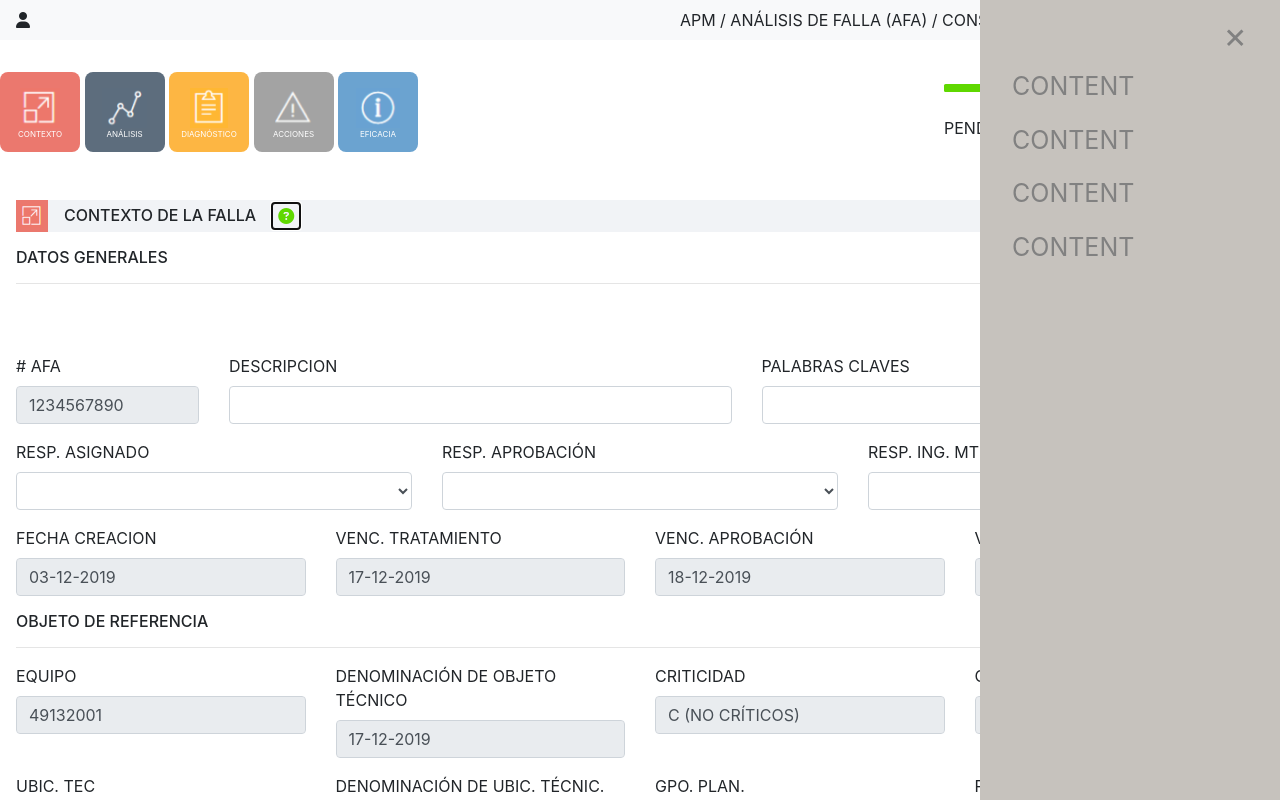
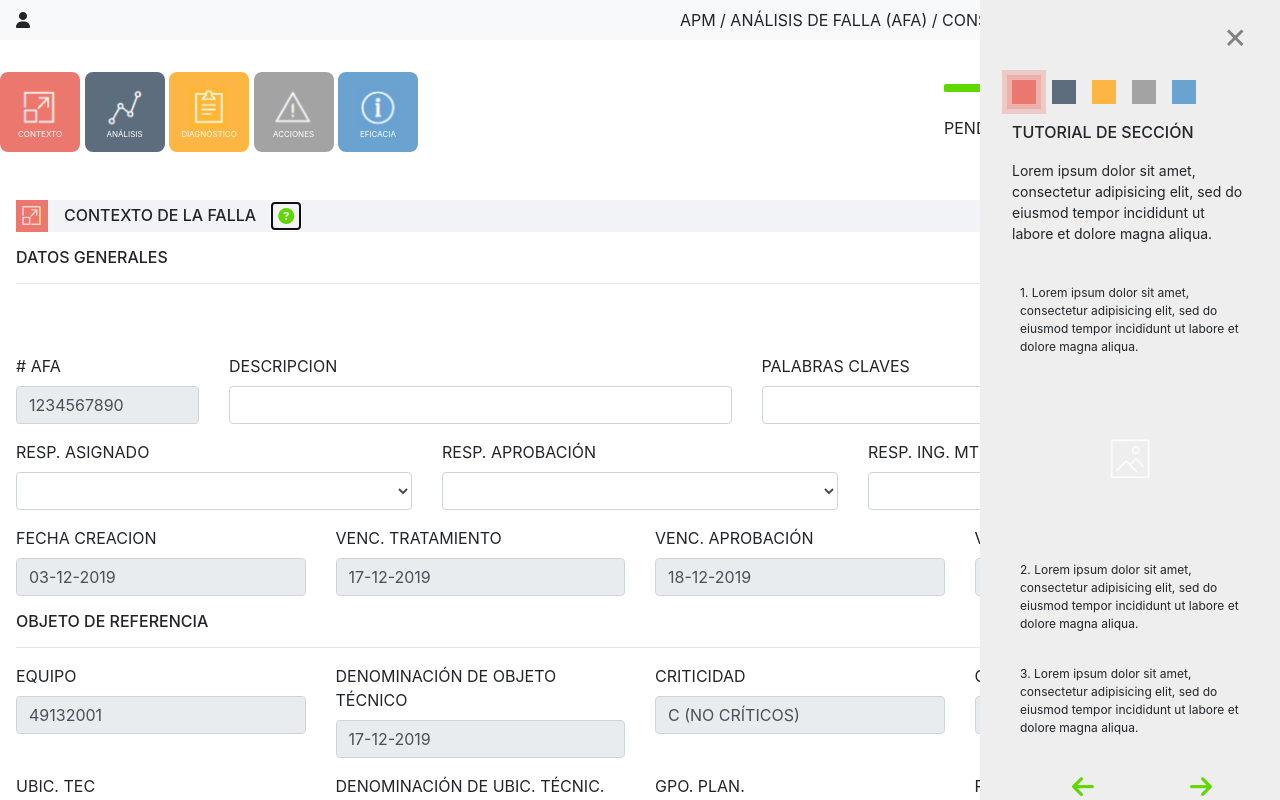
Before and after one commit to ProyectoIntegrador2018/wild-cats, a website: page public/index.html in a window 1280 px wide. Both pictures are taken after a click on the button 286 px from the left and 216 px from the top of the page. Shown: the top 800 px of the page. Drawn offline with nearby package versions, Linux system fonts and the light colour scheme; some packages are replaced by stand-ins of ours.

Commit message:
tutorial base

```diff
--- a/public/_sidebar.html
+++ b/public/_sidebar.html
@@ -2,18 +2,40 @@
 
 <div id="mySidenav" class="sidenav">
         <a href="javascript:void(0)" class="closebtn" onclick="closeNav()">&times;</a>
-        <a href="#">CONTENT</a>
-        <a href="#">CONTENT</a>
-        <a href="#">CONTENT</a>
-        <a href="#">CONTENT</a>
+        <div class="d-inline-flex">
+          <a href="#" class="tutorial-section_button color_contexto active">
+          </a>
+          <a href="#" class="tutorial-section_button color_analisis">
+          </a>
+          <a href="#" class="tutorial-section_button color_diagnostico">
+          </a>
+          <a href="#" class="tutorial-section_button color_acciones">
+          </a>
+          <a href="#" class="tutorial-section_button color_eficacia">
+          </a>
+        </div>
+
+        <h3 class="modal-title">Tutorial de sección</h3>
+        <p class="tutorial-description">Lorem ipsum dolor sit amet, consectetur adipisicing elit, sed do eiusmod tempor incididunt ut labore et dolore magna aliqua. </p>
+        <p class="tutorial-step">1. Lorem ipsum dolor sit amet, consectetur adipisicing elit, sed do eiusmod tempor incididunt ut labore et dolore magna aliqua. </p>
+        <img src="assets/placeholder.png" alt="" class="tutorial-img">
+        <p class="tutorial-step">2. Lorem ipsum dolor sit amet, consectetur adipisicing elit, sed do eiusmod tempor incididunt ut labore et dolore magna aliqua. </p>
+        <p class="tutorial-step">3. Lorem ipsum dolor sit amet, consectetur adipisicing elit, sed do eiusmod tempor incididunt ut labore et dolore magna aliqua. </p>
+        <!-- <a href="#">CONTENT</a> -->
+        <div class="d-flex flex-row justify-content-around">
+          <a href="#"><i class="fas fa-arrow-left action-color"></i></a>
+          <a href="#"><i class="fas fa-arrow-right action-color"></i></a>
+        </div>
 </div>
 <script>
 
 function openNav() {
   document.getElementById("mySidenav").style.width = "300px";
+  document.getElementById("mySidenav").style.padding = "4rem 2rem";
 }
 
 function closeNav() {
   document.getElementById("mySidenav").style.width = "0";
+  document.getElementById("mySidenav").style.padding = "0";
 }
 </script>
--- a/public/css/index.css
+++ b/public/css/index.css
@@ -69,8 +69,15 @@ a.section_button {
   background-color: #FDB643;
 }
 
-.help-color {
+.action-color {
   color: #5FD800;
+}
+
+.help-btn {
+  position: fixed;
+  bottom: 20px;
+  right: 20px;
+  color: white;
 }
 
 section {
@@ -188,10 +195,10 @@ input[type=text] + input[type=text] {
   z-index: 1;
   top: 0;
   right: 0;
-  background-color: #c6c2bd;
+  background-color: #EEEEEE;
   overflow-x: hidden;
   transition: 0.6s;
-  padding-top: 60px;
+  padding-top: 4rem;
 }
 
 .sidenav a {
@@ -215,6 +222,67 @@ input[type=text] + input[type=text] {
   margin-left: 50px;
 }
 
+p.tutorial-description {
+  text-transform: none;
+  font-size: 0.875em;
+  padding: 1rem 0;
+}
+
+p.tutorial-step {
+  padding: 0.5rem;
+  text-transform: none;
+  font-size: 0.75em;
+}
+
+a.tutorial-section_button {
+  color: white;
+  width: 1.5rem;
+  height: 1.5rem;
+  padding: 0;
+  /* border-radius: 0.5rem; */
+  /* font-size: 0.5em; */
+  margin: 1rem 0;
+}
+
+a.color_contexto.active {
+  box-shadow:
+    0 0 0 5px rgba(235, 120, 110, 0.30),
+    0 0 0 10px rgba(235, 120, 110, 0.30);
+}
+
+a.color_analisis.active {
+  box-shadow:
+    0 0 0 5px rgba(93, 109, 125, 0.3),
+    0 0 0 10px rgba(93, 109, 125, 0.3);
+}
+
+a.color_diagnostico.active {
+  box-shadow:
+    0 0 0 5px rgba(253, 182, 67, 0.3),
+    0 0 0 10px rgba(253, 182, 67, 0.3);
+}
+
+a.color_acciones.active {
+  box-shadow:
+    0 0 0 5px rgba(163, 163, 163, 0.3),
+    0 0 0 10px rgba(163, 163, 163, 0.3);
+}
+
+a.color_eficacia.active {
+  box-shadow:
+    0 0 0 5px rgba(107, 163, 208, 0.3),
+    0 0 0 10px rgba(107, 163, 208, 0.3);
+}
+
+.tutorial-section_button + .tutorial-section_button {
+  margin-left: 1rem;
+}
+
+.tutorial-img {
+  width: 100%;
+  margin-bottom: 1rem;
+}
+
 @media screen and (max-height: 450px) {
   .sidenav {padding-top: 15px;}
   .sidenav a {font-size: 18px;}
--- a/public/index.html
+++ b/public/index.html
@@ -72,7 +72,7 @@
             <h3 class="title">
               Contexto de la falla
             </h3>
-            <button class="no-style-btn" type="button" name="button" onclick="openNav()"> <i class="fas fa-question-circle help-color"></i> </button>
+            <button class="no-style-btn" type="button" name="button" onclick="openNav()"> <i class="fas fa-question-circle action-color"></i> </button>
           </div>
           <i class="fas fa-chevron-down"></i>
         </div>
@@ -152,11 +152,7 @@
     <script src="/__/firebase/init.js"></script>
 
     <div class="form-group col-lg">
-      <button style="position: fixed;
-      bottom: 20px;
-      right: 20px;
-      color: white;"
-      type="button" class="btn green float-md-right" onclick="openNav()">AYUDA</button>
+      <button class="btn help-btn green float-md-right" onclick="openNav()">AYUDA</button>
     </div>
 
     <!-- HELP MENU MODAL-->
```
Also changed, not shown: public/assets/placeholder.png (added).
